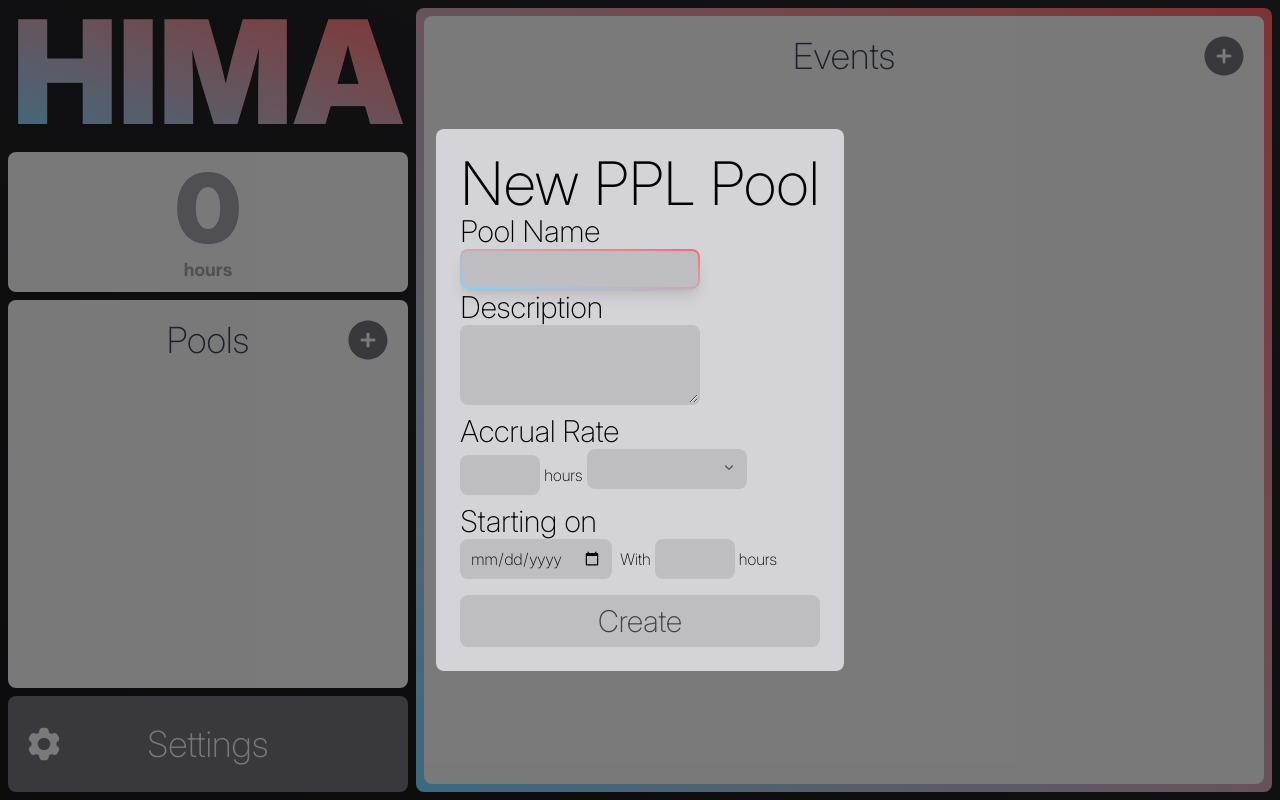
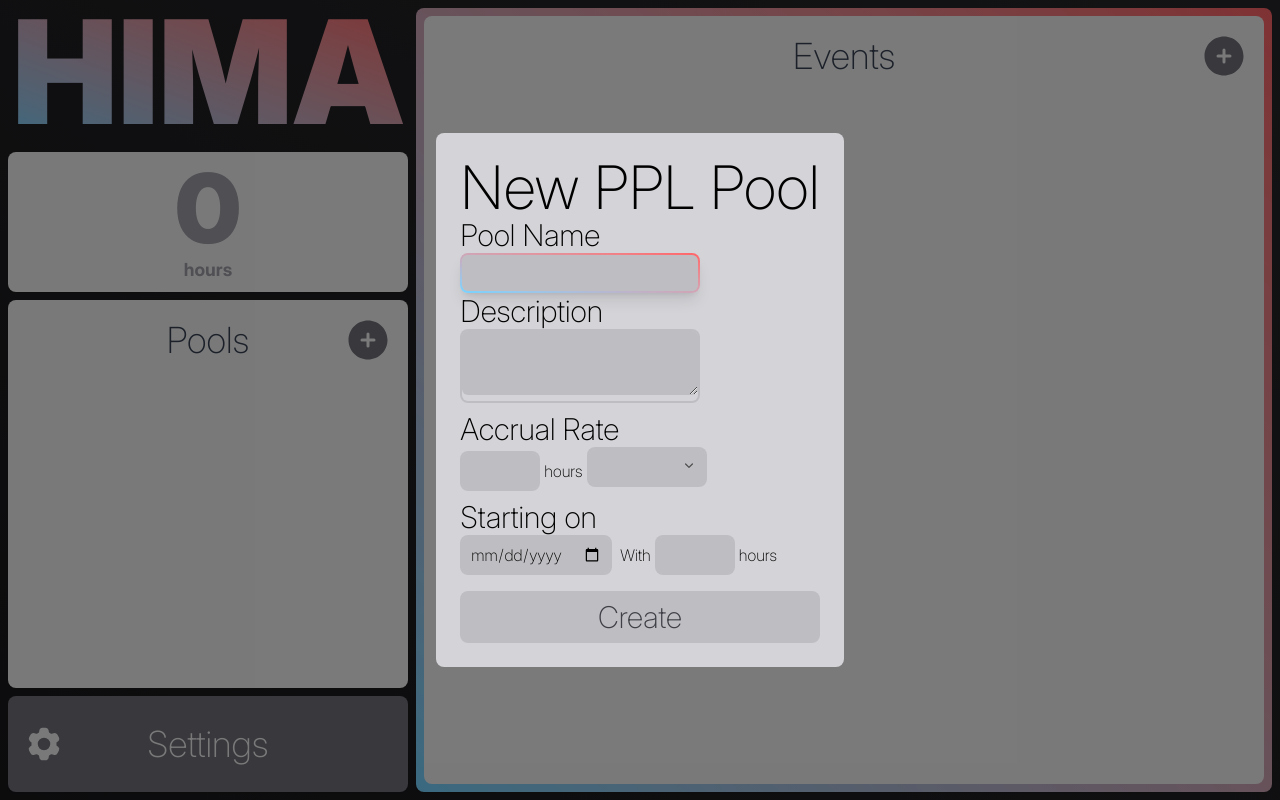
Before and after one commit to GrimOutlook/hima, a Next.js app: page / in a window 1280 px wide. Both pictures are taken after a click on the icon 367 px from the left and 340 px from the top of the page. Built offline with nearby package versions, Linux system fonts and the light colour scheme.

Commit message:
Pool form validation complete

```diff
--- a/src/app/components/pool_form.tsx
+++ b/src/app/components/pool_form.tsx
@@ -135,7 +135,7 @@ const PoolForm: React.FC<PoolFormProps> = ({className}) => {
                         <Field>
                             <Label className={"block text-3xl"}>Description</Label>
                             <GradientFocusInput
-                                className="w-60 h-20"
+                                className="w-60 h-auto"
                                 focusClassName="bg-linear-to-tr from-sky-300 to-red-400 shadow-lg"
                                 unfocusedClassName="bg-zinc-300">
                                 <Textarea
@@ -165,13 +165,20 @@ const PoolForm: React.FC<PoolFormProps> = ({className}) => {
                         <Field className={"inline"}>
                             <Listbox value={poolFormData.period}
                                 onChange={(e) => handleChange("period", e)}>
-                                <ListboxButton className={"relative h-10 w-40 p-2 pr-10 rounded-lg bg-black/10"}>
-                                    {poolFormData.period}
-                                    <ChevronDownIcon
-                                        className="group pointer-events-none absolute top-2.5 right-2.5 size-4 fill-black/60"
-                                        aria-hidden="true"
-                                    />
-                                </ListboxButton>
+                                <GradientFocusInput
+                                    invalid={(errors & PoolFormErrors.PERIOD) > 0}
+                                    className="w-30 h-10 mr-1 inline-block text-left relative"
+                                    focusClassName="bg-linear-to-tr from-sky-300 to-red-400 shadow-lg"
+                                    unfocusedClassName="bg-zinc-300">
+                                    <ListboxButton className={`${(errors & PoolFormErrors.NAME) > 0 ? 'border-red-500' : ''} rounded-lg bg-black/10`}
+                                        onClick={() => setErrors(errors & ~PoolFormErrors.PERIOD)}>
+                                        {poolFormData.period}
+                                        <ChevronDownIcon
+                                            className="pointer-events-none absolute top-2.5 right-2.5 size-4 fill-black/60"
+                                            aria-hidden="true"
+                                        />
+                                    </ListboxButton>
+                                </GradientFocusInput>
                                 <ListboxOptions anchor="bottom" className={clsx('w-[var(--button-width)] rounded-xl border border-black/10 bg-zinc-300/95 p-1 [--anchor-gap:var(--spacing-1)] focus:outline-hidden transition duration-100 ease-in data-leave:data-closed:opacity-0')}>
                                     {periods.map((period) => (
                                     <ListboxOption key={period}
```
